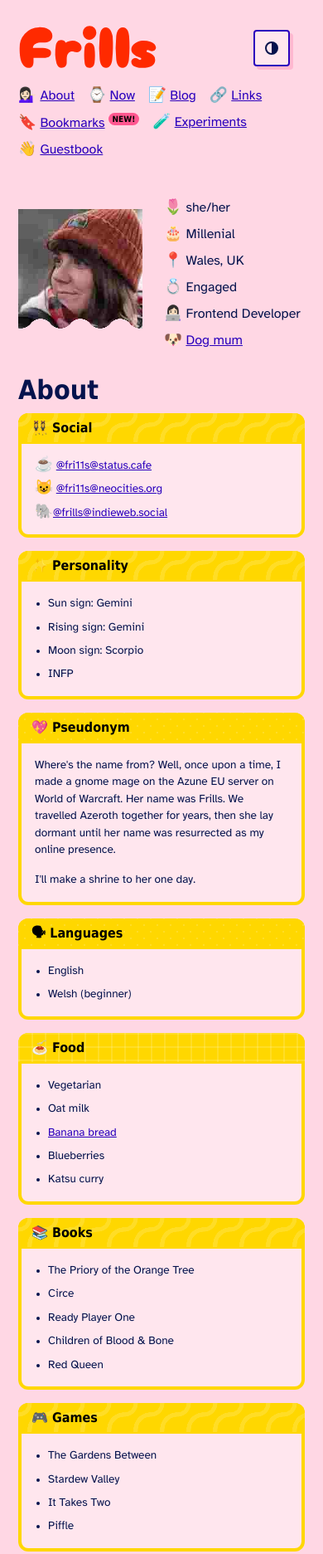
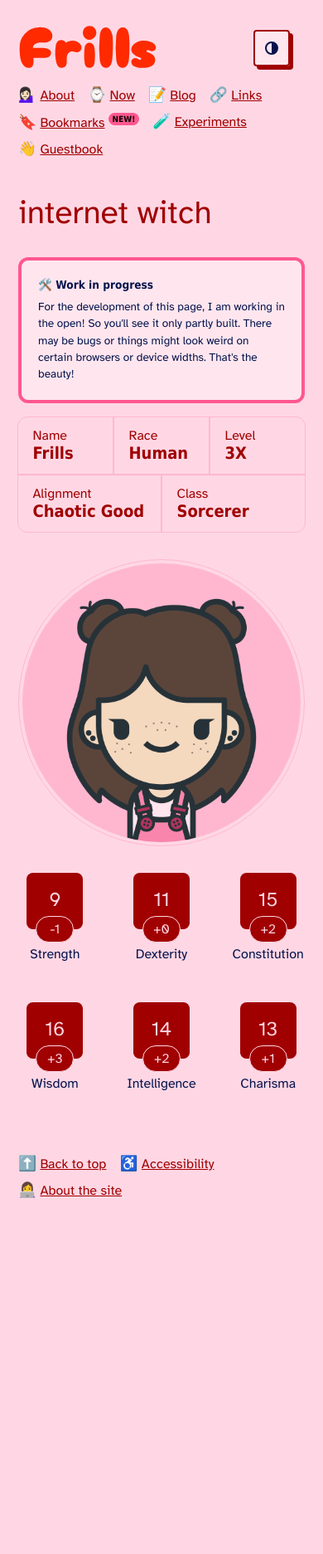
Before and after one commit to frillsdev/frills-neocities, an Eleventy site: page content/about.njk in a window 390 px wide. Shown: the top 1873 px of the page at 83% size. After the commit the page ends 1524 px from the top, so only its background shows below. Built offline with nearby package versions, Linux system fonts and the light colour scheme; Eleventy itself is replaced by a stand-in of ours; files that its build step writes are made by us from their sources; a web font is replaced by a local one.

Commit message:
✨ Redesign About page

```diff
--- a/assets/css/abstracts/_variables.css
+++ b/assets/css/abstracts/_variables.css
@@ -12,8 +12,8 @@
 
 /* Colours */
 /* Dark mode */
-html,
-html[data-scheme='dark'] {
+:root,
+:root[data-scheme='dark'] {
   --bodybg: #151a2f;
   --bg: #0d0f19;
   --bodyrgb: 13, 15, 25;
@@ -77,7 +77,7 @@ html[data-scheme='dark'] {
   }
 }
 
-html[data-scheme='light'] {
+:root[data-scheme='light'] {
   --bodybg: #FFE6EE;
   --bg: #FFD7E4;
   --bodyrgb: 255, 250, 250;
--- a/assets/css/base/_page.css
+++ b/assets/css/base/_page.css
@@ -1,4 +1,3 @@
-
 .page {
   background-color: var(--bg);
   max-width: 1600px;
--- /dev/null
+++ b/assets/css/base/_page__empty.css
@@ -0,0 +1,68 @@
+.page:has(.page__empty) {
+  max-width: none;
+  padding: 0;
+}
+
+.page__empty .container,
+.page:has(.page__empty) .page__header {
+  max-width: 1600px;
+  margin-inline: auto;
+  padding-left: 22px;
+  padding-right: 22px;
+}
+
+.page:has(.page__empty) .page__footer {
+  max-width: 1600px;
+  padding-left: 22px;
+  padding-right: 22px;
+}
+
+@media (min-width: 768px) {
+
+  .page__empty .container,
+  .page:has(.page__empty) .page__header,
+  .page:has(.page__empty) .page__footer {
+    padding-left: 36px;
+    padding-right: 36px;
+  }
+}
+
+@media (min-width: 992px) {
+
+  .page__empty .container,
+  .page:has(.page__empty) .page__header,
+  .page:has(.page__empty) .page__footer {
+    padding-left: 56px;
+    padding-right: 56px;
+  }
+}
+
+.page__empty {
+  max-width: none;
+  min-height: 100vh;
+  margin-top: 30px;
+}
+
+@media (min-width: 768px) {
+  .page__empty {
+    margin-top: 30px;
+  }
+}
+
+@media (min-width: 992px) {
+  .page__empty {
+    margin-top: 30px;
+  }
+}
+
+.page__empty a:link,
+.page__empty a:visited,
+.page__empty a:hover,
+.page__empty a:active,
+.page__empty a:focus {
+  color: revert;
+}
+
+.page__empty .container {
+  max-width: 1600px;
+}
--- a/assets/css/main.css
+++ b/assets/css/main.css
@@ -11,6 +11,7 @@
 @import url('./base/_core.css');
 @import url('./base/_list.css');
 @import url('./base/_page.css');
+@import url('./base/_page__empty.css');
 @import url('./base/_typography.css');
 @import url('./base/_backgrounds.css');
 
--- /dev/null
+++ b/assets/css/pages/about.css
@@ -0,0 +1,195 @@
+:root,
+:root[data-scheme='dark'] {
+  --main-color: #FFB7D0;
+  --about-color: #ff79a8;
+  --link: #ff79a8;
+  --linkaccent: #ff79a8;
+  --linkvisited: #ff9bbe;
+  --border-width: 0.5vw;
+  --border-color: #491c2c;
+}
+
+:root[data-scheme='light'] {
+  --about-color: #A00000;
+  --link: #A00000;
+  --linkaccent: #A00000;
+  --linkvisited: #A00000;
+  --border-width: 0.5vw;
+  --border-color: #FFB7D0;
+}
+
+@media (prefers-color-scheme: light) {
+  :root {
+    --about-color: #A00000;
+    --link: #A00000;
+    --linkaccent: #A00000;
+    --linkvisited: #A00000;
+    --border-width: 0.5vw;
+    --border-color: #FFB7D0;
+  }
+}
+
+/* Developement */
+
+.bigboibanner {
+  font-family: "Shrikhand", var(--font-family);
+  font-size: clamp(10vw, 10vw, 195px);
+  line-height: 1;
+  text-transform: lowercase;
+  display: block;
+  margin-bottom: 2rem;
+  color: var(--about-color);
+}
+
+@media (min-width: 768px) {
+  .bigboibanner {
+    margin-bottom: 0;
+  }
+}
+
+.character {
+  display: flex;
+  gap: clamp(2rem, 5vw, 1000rem);
+  align-items: center;
+  flex-direction: column;
+  color: var(--about-color);
+}
+
+@media (min-width: 768px) {
+  .character {
+    flex-direction: row;
+  }
+}
+
+.whosthatgirl {
+  width: 100%;
+  flex: 1 1 100%;
+  display: grid;
+  grid-template-columns: 1fr 1fr 1fr 1fr 1fr 1fr;
+  border: var(--border-width) solid var(--border-color);
+  border-radius: 0.75rem;
+  background-color: var(--border-color);
+  gap: var(--border-width);
+  overflow: hidden;
+}
+
+.whosthatgirl>* {
+  background-color: var(--bg);
+  padding: 0.9rem 1.1rem;
+  grid-column: span 2;
+}
+
+.itsfrills-alignment,
+.itsfrills-something {
+  grid-column: span 3;
+}
+
+[class^="itsfrills-"] h2 {
+  font-family: "Shrikhand", var(--font-family);
+  font-size: 2vw;
+  font-size: clamp(1rem, 2vw, 2rem);
+  font-weight: 400;
+  line-height: 1.1;
+  margin-bottom: 0;
+}
+
+[class^="itsfrills-"] p {
+  font-size: clamp(1.25rem, 3.5vw, 3rem);
+  font-weight: 700;
+  line-height: 1.1;
+  margin-bottom: 0;
+}
+
+.piccy {
+  border-radius: 1000px;
+  border: var(--border-width) solid var(--border-color);
+  overflow: hidden;
+  display: flex;
+  place-items: center;
+  padding: calc(var(--border-width) * 2);
+}
+
+@media (min-width: 768px) {
+  .piccy {
+    flex: 0 0 20vw;
+  }
+}
+
+.piccy img {
+  border-radius: 1000px;
+  background-color: var(--main-color);
+}
+
+@media (min-width: 768px) {
+  .piccy img {
+    height: 20vw;
+    width: 20vw;
+  }
+}
+
+.characterstats {
+  width: 100%;
+  display: grid;
+  grid-template-columns: repeat(3, minmax(0, 1fr));
+  ;
+  gap: 2.5rem;
+  padding-top: 2rem;
+}
+
+@media (min-width: 768px) {
+  .characterstats {
+    grid-template-columns: repeat(6, minmax(0, 1fr));
+    ;
+  }
+}
+
+.characterstats>* {
+  position: relative;
+  display: flex;
+  align-items: center;
+  flex-direction: column;
+}
+
+.characterstats>*>h3 {
+  font-family: "Shrikhand", var(--font-family);
+  font-weight: 400;
+  font-size: clamp(1rem, 1.5vw, 3rem);
+  ;
+  text-align: center;
+  position: absolute;
+  bottom: 0;
+  left: 50%;
+  transform: translateX(-50%);
+}
+
+.bigstat,
+.smolstat {
+  font-family: "Shrikhand", var(--font-family);
+  border-radius: 0.75rem;
+  background: var(--about-color);
+  color: var(--bg);
+  text-align: center;
+  margin: 0;
+  margin-inline: auto;
+  display: flex;
+  align-items: center;
+  justify-content: center;
+}
+
+.bigstat {
+  border-radius: 2vw;
+  font-size: clamp(1.5rem, 3.5vw, 5rem);
+  aspect-ratio: 1 / 1;
+  padding: 1rem;
+}
+
+.smolstat {
+  font-size: clamp(1rem, 1.5vw, 2rem);
+  font-family: var(--font-family);
+  border-radius: 100px;
+  border: var(--border-width) solid var(--bg);
+  padding: 4px 10px 2px 10px;
+  transform: translateY(-50%);
+  margin-bottom: 1rem;
+  min-width: 1.5rem;
+}
--- a/assets/css/vendor/_reset.css
+++ b/assets/css/vendor/_reset.css
@@ -38,7 +38,9 @@ video {
   max-width: 100%;
 }
 
-hr {
+hr, .hr {
+  display: block;
+  width: 100%;
   border: 0;
   border-bottom: 2px solid var(--separator)
 }
--- a/content/about.njk
+++ b/content/about.njk
@@ -5,140 +5,94 @@ eleventyNavigation:
   key: About
   emoji: <span class="emoji" aria-hidden="true">💁🏻‍♀️</span>
   order: 1
+style: '@import url("https://fonts.googleapis.com/css2?family=Shrikhand&display=swap");'
+scripts: '<link rel="stylesheet" href="/css/pages/about.css">'
 ---
-{% extends 'structure/templates/page-2col.njk'%}
+{% extends 'structure/templates/page-empty.njk'%}
 {% import "structure/components/components.njk" as macro with context %}
 
-{%- block left -%}
-<div class="bio">
-	<h2 class="visually-hidden">Bio</h2>
-	<div class="avatar __noradius">
-		<img src="/images/gpoy.jpg" alt="">
+{%- block main -%}
+<div class="container">
+	<h1 class="visually-hidden">About</h1>
+
+	<span class="bigboibanner">Internet witch</span>
+
+	{{ macro.callout(
+        element = 'aside',
+        modifiers = '',
+		header = '<h2>🛠️ Work in progress</h2>',
+        body = 'For the development of this page, I am working in the open! So you\'ll see it only partly built. There may be bugs or things might look weird on certain browsers or device widths. That\'s the beauty!') }}
+
+	<div class="character">
+		<div class="whosthatgirl">
+			<div class="itsfrills-name">
+				<h2>Name</h2>
+				<p>Frills</p>
+			</div>
+			<div class="itsfrills-race">
+				<h2>Race</h2>
+				<p>Human</p>
+			</div>
+			<div class="itsfrills-level">
+				<h2>Level</h2>
+				<p>3X</p>
+			</div>
+			<div class="itsfrills-alignment">
+				<h2>Alignment</h2>
+				<p>Chaotic Good</p>
+			</div>
+			<div class="itsfrills-something">
+				<h2>Class</h2>
+				<p>Sorcerer</p>
+			</div>
+		</div>
+		<div class="piccy">
+			<img src="/images/collections/avatars/andycarolan.png">
+		</div>
 	</div>
-	<ul class="unstyled">
-		<li><span class="emoji" role="img" aria-label="Pronouns">🌷</span> she/her</li>
-		<li><span class="emoji" role="img" aria-label="Age">🎂</span> Millenial</li>
-		<li><span class="emoji" role="img" aria-label="Location">📍</span> Wales, UK</li>
-		<li><span class="emoji" role="img" aria-label="Relationship">💍</span> Engaged</li>
-		<li><span class="emoji" role="img" aria-label="Profession">👩🏻‍💻</span> Frontend Developer</li>
-		<li><span role="img" class="emoji" aria-hidden="true">🐶</span> <a href="/shrine/orla">Dog mum</a></li>
-	</ul>
-</div>
-{%- endblock -%}
 
-{%- block main -%}
-<div class="dashboard">
-	<article class="dashboard__item dashboard__item--card">
-		<header>
-			<h2 class="bg-wiggly">👯‍♀️ Social</h2>
-		</header>
-		<div>
-			<ul class="unstyled">
-				<li><span class="emoji" role="img" aria-label="Coffee">☕️</span> <a href="https://status.cafe/users/fri11s">@fri11s@status.cafe</a></li>
-				<li><span class="emoji" role="img" aria-label="Cat">😺</span> <a href="https://neocities.org/site/fri11s">@fri11s@neocities.org</a></li>
-				<li><span class="emoji" role="img" aria-label="Elephant">🐘</span><a href="https://indieweb.social/@frills">@frills@indieweb.social</a></li>
-			</ul>
+	<div class="characterstats">
+		<h2 class="visually-hidden">Stats</h2>
+		{#
+		8 = -1
+		10 = 0
+		12 = +1
+		14 = +2
+		16 = +3
+		18 = +4
+		20 = +5 #}
+
+		<div class="stat-str">
+			<h3>Strength</h3>
+			<p class="bigstat"><span class="visually-hidden">Ability score: </span>9</p>
+			<p class="smolstat"><span class="visually-hidden">Modifier: </span>-1</p>
 		</div>
-	</article>
-	<article class="dashboard__item dashboard__item--card">
-		<header>
-			<h2 class="bg-wiggly">✨ Personality</h2>
-		</header>
-		<div>
-			<ul>
-				<li>Sun sign: Gemini</li>
-				<li>Rising sign: Gemini</li>
-				<li>Moon sign: Scorpio</li>
-				<li>INFP</li>
-			</ul>
+		<div class="stat-dex">
+			<h3>Dexterity</h3>
+			<p class="bigstat"><span class="visually-hidden">Ability score: </span>11</p>
+			<p class="smolstat"><span class="visually-hidden">Modifier: </span>+0</p>
 		</div>
-	</article>
-	<article class="dashboard__item dashboard__item--card">
-		<header>
-			<h2 class="bg-dots">💖 Pseudonym</h2>
-		</header>
-		<div>
-			<p>Where's the name from? Well, once upon a time, I made a gnome mage on the Azune EU server on World of Warcraft. Her name was Frills. We travelled Azeroth together for years, then she lay dormant until her name was resurrected as my online presence.</p>
-			<p>I'll make a shrine to her one day.</p>
+		<div class="stat-con">
+			<h3>Constitution</h3>
+			<p class="bigstat"><span class="visually-hidden">Ability score: </span>15</p>
+			<p class="smolstat"><span class="visually-hidden">Modifier: </span>+2</p>
 		</div>
-	</article>
-	<article class="dashboard__item dashboard__item--card">
-		<header>
-			<h2 class="bg-dots">🗣 Languages</h2>
-		</header>
-		<div>
-			<ul>
-				<li>English</li>
-				<li>Welsh (beginner)</li>
-			</ul>
+		<div class="stat-wis">
+			<h3>Wisdom</h3>
+			<p class="bigstat"><span class="visually-hidden">Ability score: </span>16</p>
+			<p class="smolstat"><span class="visually-hidden">Modifier: </span>+3</p>
 		</div>
-	</article>
-	<article class="dashboard__item dashboard__item--card">
-		<header>
-			<h2 class="bg-grid">🍝 Food</h2>
-		</header>
-		<div>
-			<ul>
-				<li>Vegetarian</li>
-				<li>Oat milk</li>
-				<li><a href="/blog/230928-vegan-banana-bread/">Banana bread</a></li>
-				<li>Blueberries</li>
-				<li>Katsu curry</li>
-			</ul>
+		<div class="stat-int">
+			<h3>Intelligence</h3>
+			<p class="bigstat"><span class="visually-hidden">Ability score: </span>14</p>
+			<p class="smolstat"><span class="visually-hidden">Modifier: </span>+2</p>
 		</div>
-	</article>
-	<article class="dashboard__item dashboard__item--card">
-		<header>
-			<h2 class="bg-wiggly">📚 Books</h2>
-		</header>
-		<div>
-			<ul>
-				<li>The Priory of the Orange Tree</li>
-				<li>Circe</li>
-				<li>Ready Player One</li>
-				<li>Children of Blood & Bone</li>
-				<li>Red Queen</li>
-			</ul>
+		<div class="stat-cha">
+			<h3>Charisma</h3>
+			<p class="bigstat"><span class="visually-hidden">Ability score: </span>13</p>
+			<p class="smolstat"><span class="visually-hidden">Modifier: </span>+1</p>
 		</div>
-	</article>
-	<article class="dashboard__item dashboard__item--card">
-		<header>
-			<h2 class="bg-wiggly">🎮 Games</h2>
-		</header>
-		<div>
-			<ul>
-				<li>The Gardens Between</li>
-				<li>Stardew Valley</li>
-				<li>It Takes Two</li>
-				<li>Piffle</li>
-			</ul>
-		</div>
-	</article>
-	<article class="dashboard__item dashboard__item--card">
-		<header>
-			<h2 class="bg-grid">🧠 Interests</h2>
-		</header>
-		<div>
-			<ul>
-				<li>Mythology</li>
-				<li>Sea dipping</li>
-				<li>Growing veggies</li>
-				<li>Drawing</li>
-				<li>DIY and decorating</li>
-			</ul>
-		</div>
-	</article>
-	{# <article class="dashboard__item dashboard__item--card">
-		<header>
-			<h2 class="bg-wiggly">💬 Quote</h2>
-		</header>
-		<div>
-			<blockquote>
-				<p>All the days you get to have are big</p>
-				<footer>I Do This All The Time - Self Esteem</footer>
-			</blockquote>
-		</div>
-	</article> #}
+	</div>
 </div>
 
 {# TODO: make this accessible
--- a/content/now.njk
+++ b/content/now.njk
@@ -10,6 +10,7 @@ date: 2024-02-02
 {% extends 'structure/templates/page-2col.njk'%}
 
 {% block main %}
+<h1>{{title}}</h1>
 <article class="reading-width">
   <p>What I am up to today, this week, this month, this year.<br />
     Inspired by <a href="https://sneekrealm.neocities.org/now/">Sneek's</a> format of <a href="https://nownownow.com/about">nownownow</a> pages.</p>
--- a/content/shrine/orla.njk
+++ b/content/shrine/orla.njk
@@ -7,6 +7,8 @@ date: 2023-11-19
 {% import "structure/components/components.njk" as macro with context %}
 
 {%- block left -%}
+<h1 class="visually-hidden">{{title}}</h1>
+
 <div class="bio">
 	<h2 class="visually-hidden">Bio</h2>
 	<img src="/images/shrine/orla/orla-bio.png" alt="A cut out of a pale yellow labrador with mud splatters on her face.">
--- a/structure/templates/page-2col.njk
+++ b/structure/templates/page-2col.njk
@@ -8,7 +8,6 @@
     </div>
     <section class="content__main">
         <div class="content__inner">
-            <h1>{{title}}</h1>
             {%- block main -%}
             {{- content | safe -}}
             {%- endblock %}
--- a/structure/templates/page-3col.njk
+++ b/structure/templates/page-3col.njk
@@ -12,10 +12,12 @@
             {{- content | safe -}}
             {%- endblock %}
         </div>
+        {% if right %}
         <div class="content__extra">
             {%- block right -%}
             {%- endblock %}
         </div>
+        {% endif %}
     </section>
 </main>
 {%- endblock %}
--- /dev/null
+++ b/structure/templates/page-empty.njk
@@ -0,0 +1,9 @@
+{% extends "structure/core/base.njk" %}
+
+{% block content %}
+<main class="page__empty" id="main">
+    {% block main %}
+    {{ content | safe }}
+    {% endblock %}
+</main>
+{% endblock %}
```
Also changed, not shown: content/about-old.njk (added, +188 -0 lines), content/blog/230928-vegan-banana-bread.md (+8 -5 lines), content/blog/240219-microfiction.md (added, +16 -0 lines), content/manifesto.njk (deleted, +0 -13 lines), structure/pages/item-blog.njk (+1 -17 lines), assets/images/collections/avatars/andycarolan.png (added).
